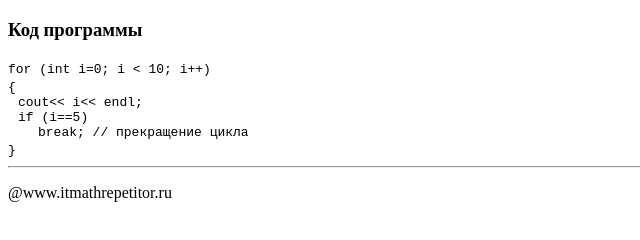
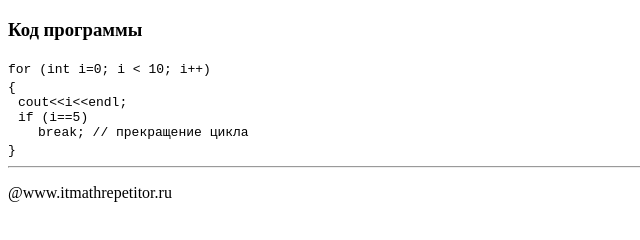
Before and after one commit to turikova-yu/html_practic8, a plain HTML site: page index.html in a window 1280 px wide. Shown: the full height of the page, 0-640 px from the left. Drawn offline with Linux system fonts and the light colour scheme.

```diff
--- a/index.html
+++ b/index.html
@@ -9,7 +9,7 @@
             <code>
                 for (int i=0; i < 10; i++)<br>
                 {<br>
-                    <div style="margin-left: 10px;">cout<<&nbspi<<&nbspendl;<br>
+                    <div style="margin-left: 10px;">cout&lt;&lt;i&lt;&lt;endl;<br>
                     if (i==5)</div>
                     <div style="margin-left: 30px;">break; // прекращение цикла</div>
                 }<br>
```
